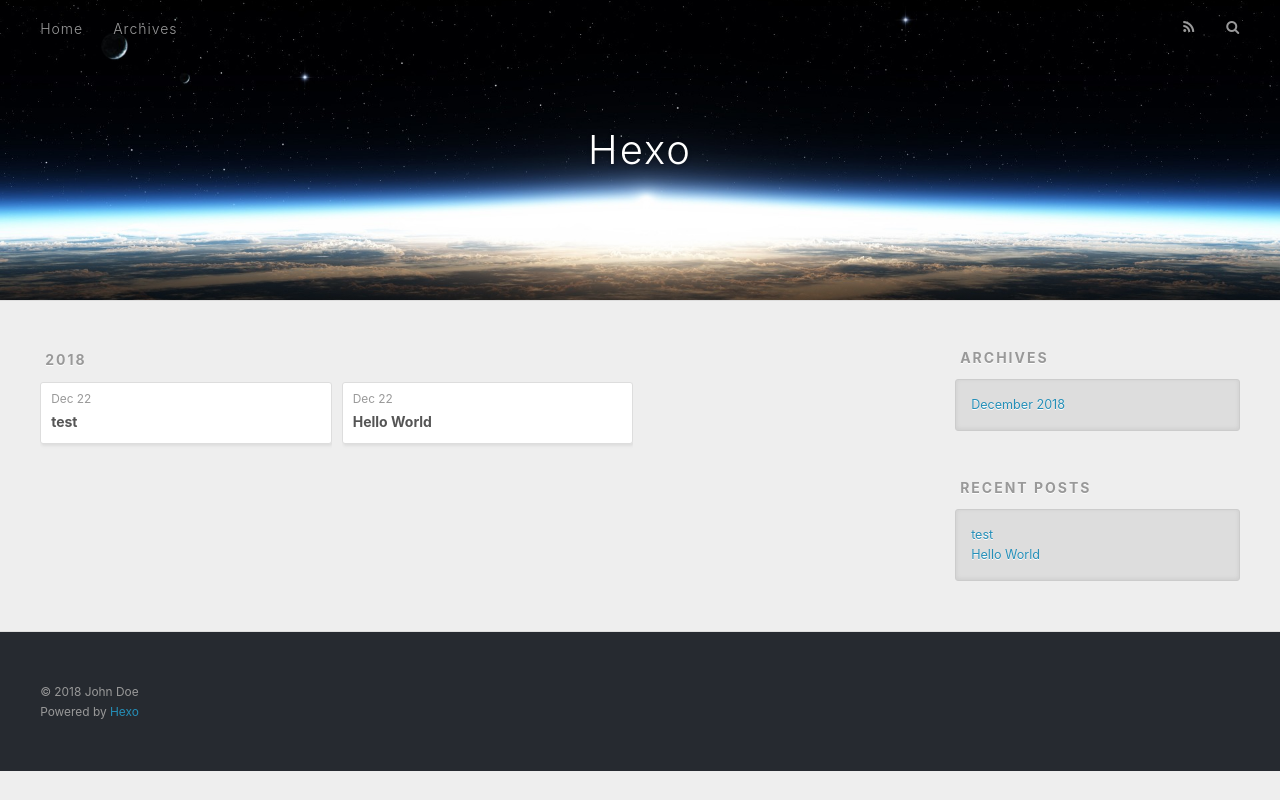
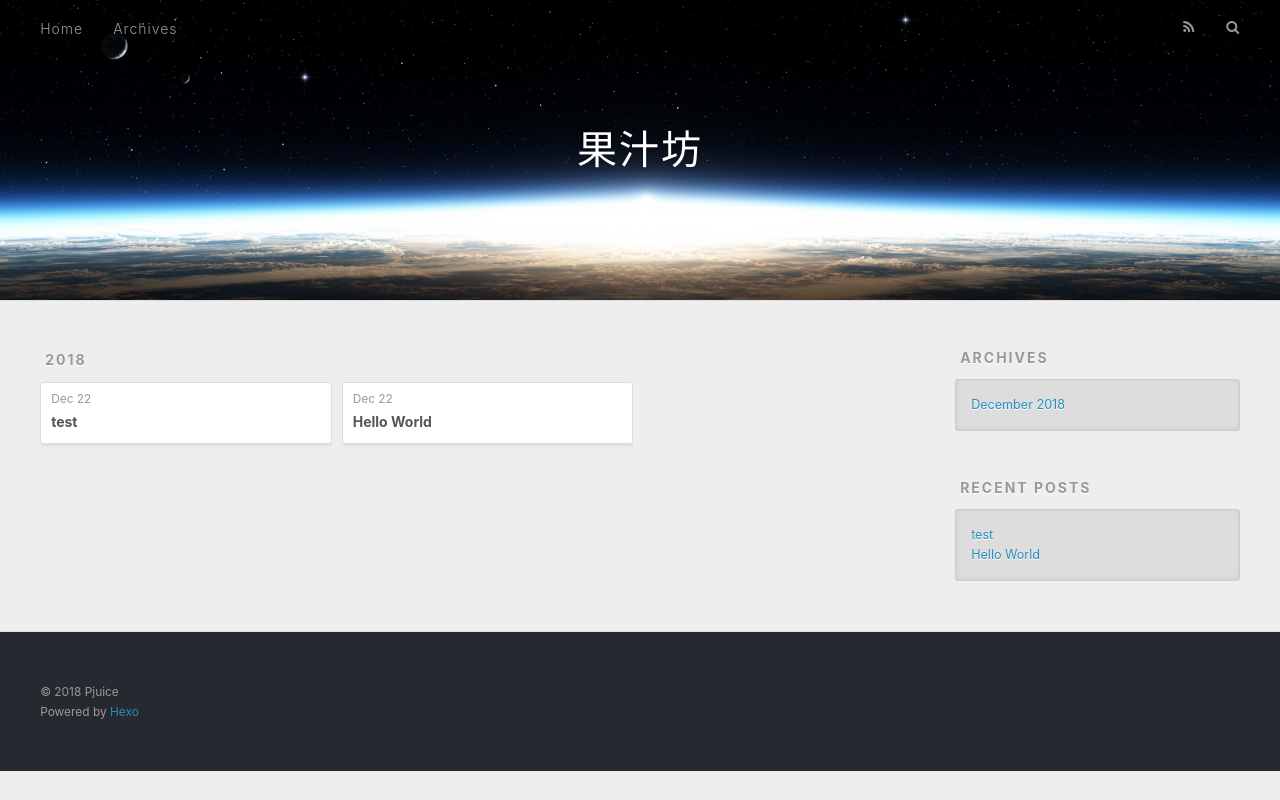
Before and after one commit to Pjuice/Pjuice.github.io, a plain HTML site: page archives/2018/12/index.html in a window 1280 px wide. Drawn offline with nearby package versions, Linux system fonts and the light colour scheme.

Commit message:
Site updated: 2018-12-22 16:06:36

```diff
--- a/archives/2018/12/index.html
+++ b/archives/2018/12/index.html
@@ -5,17 +5,17 @@
 
 
 
-  <title>Archives: 2018/12 | Hexo</title>
+  <title>Archives: 2018/12 | 果汁坊</title>
   <meta name="viewport" content="width=device-width, initial-scale=1, maximum-scale=1">
   <meta property="og:type" content="website">
-<meta property="og:title" content="Hexo">
+<meta property="og:title" content="果汁坊">
 <meta property="og:url" content="http://yoursite.com/archives/2018/12/index.html">
-<meta property="og:site_name" content="Hexo">
+<meta property="og:site_name" content="果汁坊">
 <meta property="og:locale" content="default">
 <meta name="twitter:card" content="summary">
-<meta name="twitter:title" content="Hexo">
+<meta name="twitter:title" content="果汁坊">
 
-    <link rel="alternate" href="/atom.xml" title="Hexo" type="application/atom+xml">
+    <link rel="alternate" href="/atom.xml" title="果汁坊" type="application/atom+xml">
 
 
     <link rel="icon" href="/favicon.png">
@@ -34,7 +34,7 @@
   <div id="header-outer" class="outer">
     <div id="header-title" class="inner">
       <h1 id="logo-wrap">
-        <a href="/" id="logo">Hexo</a>
+        <a href="/" id="logo">果汁坊</a>
       </h1>
 
     </div>
@@ -162,7 +162,7 @@
 
   <div class="outer">
     <div id="footer-info" class="inner">
-      &copy; 2018 John Doe<br>
+      &copy; 2018 Pjuice<br>
       Powered by <a href="http://hexo.io/" target="_blank">Hexo</a>
     </div>
   </div>
```
Also changed, not shown: 2018/12/22/hello-world/index.html (+5 -5 lines), 2018/12/22/test/index.html (+5 -5 lines), archives/2018/index.html (+7 -7 lines), archives/index.html (+7 -7 lines), index.html (+7 -7 lines).
